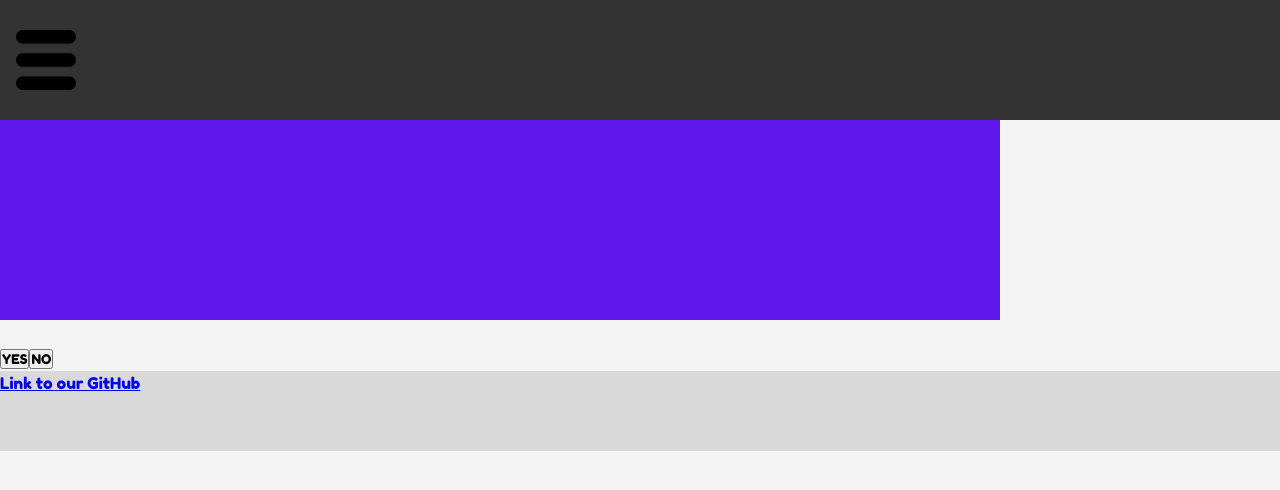
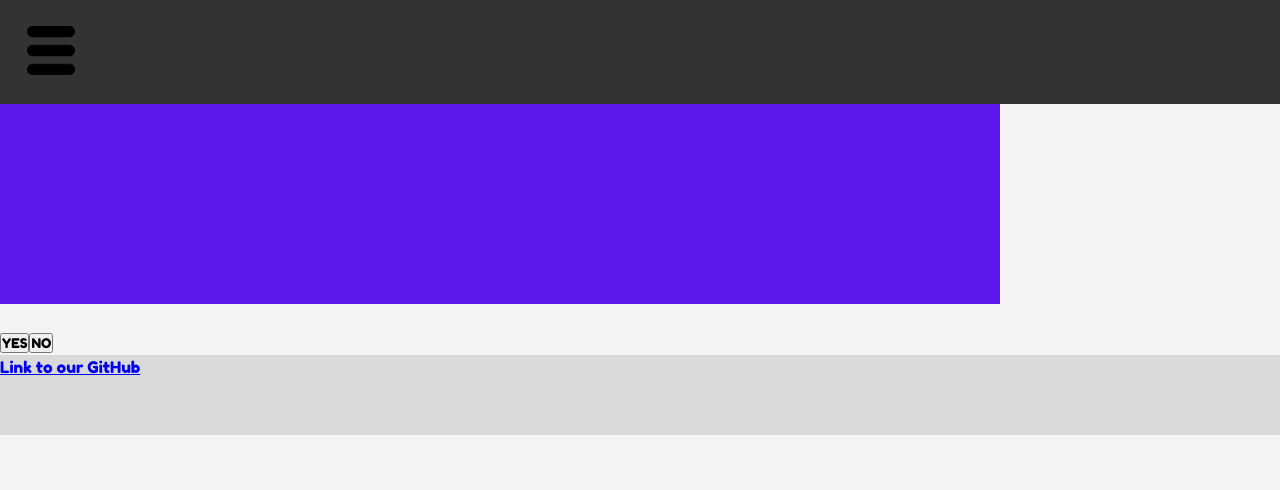
Before and after one commit to too-dark-park/uk-vs-covid-hack-whats-in-stock, a React (Create React App) app in the folder frontend/: page / in a window 1280 px wide. Shown: the top 490 px of the page. Built offline with nearby package versions, Linux system fonts and the light colour scheme; no server answers.

Commit message:
Adding new logo and burger stylings

```diff
--- a/frontend/src/App.css
+++ b/frontend/src/App.css
@@ -35,19 +35,26 @@ body {
   overflow: hidden;
 }
 
-.icon {
-  height: 50%;
-  padding-left: 1em;
-}
-
 .menu {
   /* position: fixed; */
-  height: 15vh;
+  height: 13vh;
   width: 100vw;
   background: var(--dark-color);
   display: flex;
   align-items: center;
   top: 0;
+}
+
+.menu-icon {
+  height: 40%;
+  width: 75px;
+  padding-left: 2em;
+}
+
+.menu-btn {
+  background: none;
+  border: none;
+  outline: none;
 }
 
 footer {
--- a/frontend/src/App.js
+++ b/frontend/src/App.js
@@ -1,7 +1,7 @@
 import React from "react";
 import "./App.css";
 import Button from "./Components/Button/Button";
-import logo from "./layout/logo_7.png";
+import logo from "./layout/logo_final.png";
 import Menu from "./layout/Menu";
 
 class App extends React.Component {
--- a/frontend/src/layout/Menu.js
+++ b/frontend/src/layout/Menu.js
@@ -6,8 +6,15 @@ export default function Menu() {
   return (
     <>
       <nav className='menu'>
-        <img className='icon' src={menu_icon} alt='' />
+        <button className='menu-btn'>
+          <img className='menu-icon' src={menu_icon} alt='' />
+        </button>
       </nav>
+
+      <main>
+
+
+      </main>
     </>
   );
 
```
Also changed, not shown: frontend/src/layout/logo_7.png (deleted), frontend/src/layout/logo_final.png (added).
